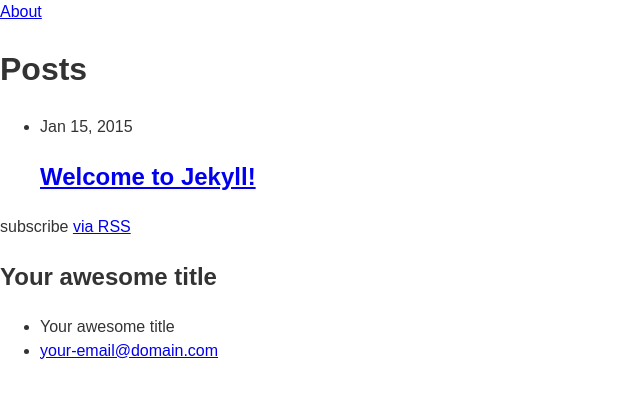
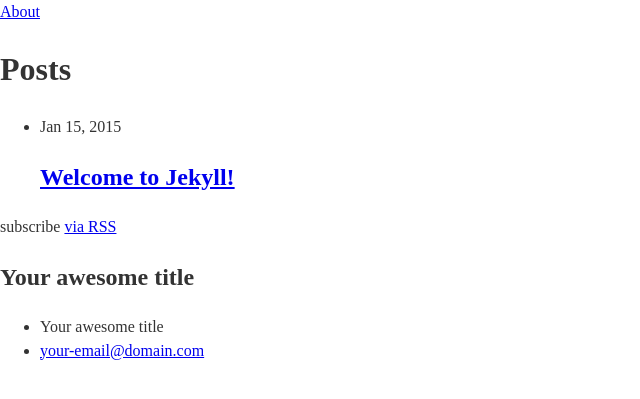
Before and after one commit to comem29/picnic15, a Jekyll site: the page built from index.html, in a window 1280 px wide. Shown: the top 399 px of the page, without its empty margins (0-640 px from the left). Built offline with Jekyll 4.4.1, drawn with Linux system fonts in a browser that asks for light colours.

Commit message:
freight pro is the default fontface

```diff
--- a/_includes/head.html
+++ b/_includes/head.html
@@ -9,4 +9,7 @@
   <link rel="stylesheet" href="{{ "/css/picnic.css" | prepend: site.baseurl }}">
   <link rel="canonical" href="{{ page.url | replace:'index.html','' | prepend: site.baseurl | prepend: site.url }}">
   <link rel="alternate" type="application/atom+xml" title="{{ site.title }}" href="{{ "/feed.xml" | prepend: site.baseurl | prepend: site.url }}" />
+
+  <script src="//use.typekit.net/ctm5voh.js"></script>
+  <script>try{Typekit.load();}catch(e){}</script>
 </head>
--- /dev/null
+++ b/_sass/_base.page.scss
@@ -0,0 +1,3 @@
+html {
+  font-family: $base-font-family;
+}
--- /dev/null
+++ b/_sass/_settings.picnic.scss
@@ -0,0 +1,2 @@
+$base-font-family: "freight-text-pro", serif;
+$base-heading-family: $base-font-family;
--- a/_sass/picnic.scss
+++ b/_sass/picnic.scss
@@ -1,3 +1,4 @@
+@import "settings.picnic";
 @import "../bower_components/inuit-defaults/settings.defaults";
 
 @import "../bower_components/inuit-functions/tools.functions";
@@ -7,3 +8,4 @@
 @import "../bower_components/inuit-box-sizing/generic.box-sizing";
 
 @import "../bower_components/inuit-page/base.page";
+@import "base.page";
--- a/css/picnic.css
+++ b/css/picnic.css
@@ -416,4 +416,7 @@ html {
   -webkit-font-smoothing: antialiased;
   /* [5] */ }
 
+html {
+  font-family: "freight-text-pro", serif; }
+
 /*# sourceMappingURL=picnic.css.map */
```
Also changed, not shown: 1 other file.
